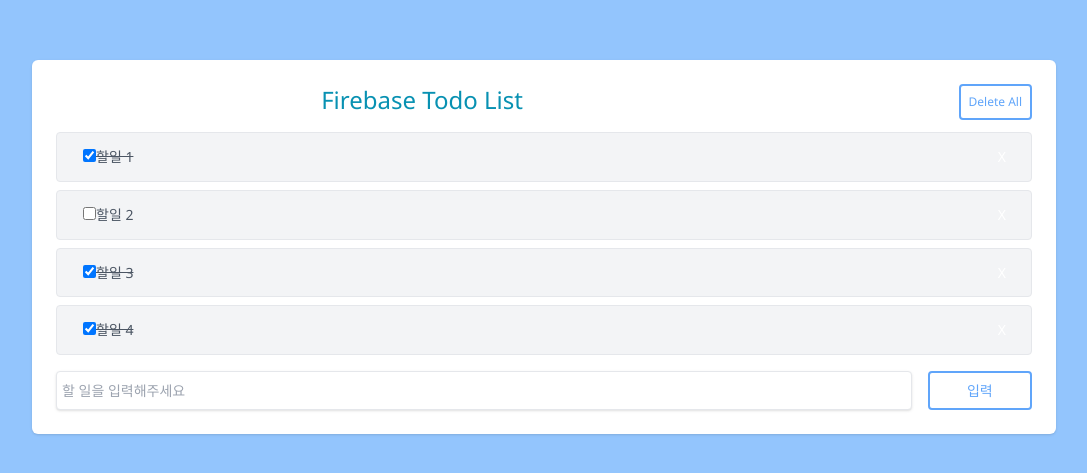
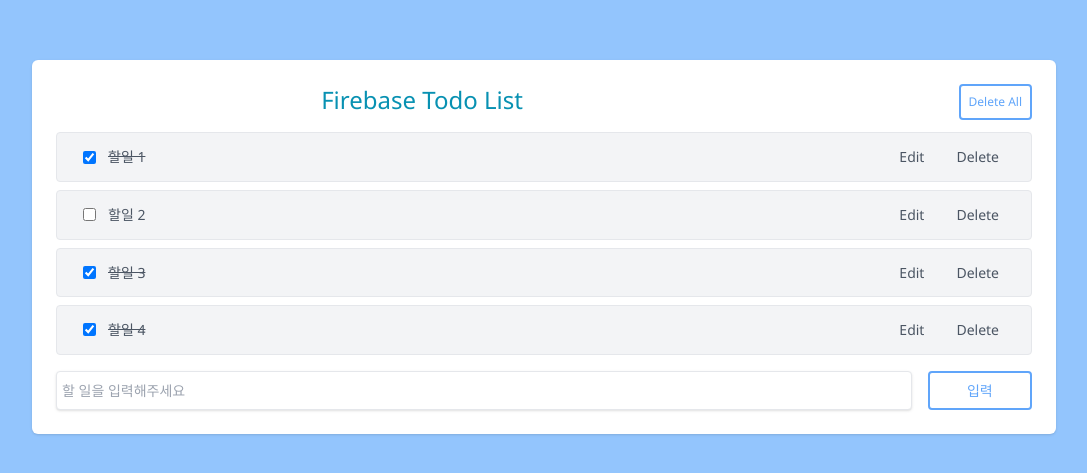
Before and after one commit to devwjdalsdl07/fb-todo, a React (Create React App) app: page / in a window 1280 px wide. Shown: the part 153-626 px from the top of the page, without its empty margins (96-1183 px from the left). Built offline with nearby package versions, Linux system fonts and the light colour scheme.

Commit message:
feat: Todo Title 수정 기능 추가

```diff
--- a/src/components/ListItem.js
+++ b/src/components/ListItem.js
@@ -1,15 +1,13 @@
-import React from "react";
+import React, { useState } from "react";
 
 const ListItem = ({ item, todoData, setTodoData }) => {
-  console.log("ListItem 랜더링", item);
-  const btnStyle = {
-    color: "#fff",
-    float: "right",
-    border: "none",
-    padding: "5px 9px",
-    borderRadius: "50%",
-    cursor: "pointer",
-  };
+  // console.log("ListItem 랜더링", item);
+
+  // 편집 상태 설정 state
+  const [isEdit, setIsEdit] = useState(false);
+  // 편집 상태 타이틀 설정 state
+  const [editTitle, setEditTitle] = useState(item.title);
+
   const getStyle = _completed => {
     return {
       padding: "10px",
@@ -17,46 +15,102 @@
     };
   };
   // 이벤트 핸들러
-  const handleClick = _id => {
-    // 전달된 ID 를 검색해서 목록에서 제거
-    // 1. 전달된 Id로 해당하는 목록 찾아서 제외
+  const handleDeleteClick = _id => {
+    // 전달된 ID를 검색해서 목록에서 제거
+    // 1. 전달된 id로 해당하는 목록 찾아서 제외
     // 2. 새로운 목록으로 갱신해서 화면 리랜더링
     // 3. 배열의 고차함수 중 filter 를 사용
     const newTodoData = todoData.filter(item => item.id !== _id);
     setTodoData(newTodoData);
   };
-  const handlecompleteChnage = _id => {
-    // 중요한 것은 음. . id에 해당하는 것만 수정하면 되지 가 아님
+  const handleEditClick = () => {
+    setIsEdit(true);
+  };
+  const handleEditChange = e => {
+    setEditTitle(e.target.value);
+  };
+  const handleCancelClick = () => {
+    setIsEdit(false);
+  };
+  const handleSaveClick = _id => {
+    let newTodoData = todoData.map(item => {
+      if (item.id === _id) {
+        item.title = editTitle;
+      }
+      return item;
+    });
+    setTodoData(newTodoData);
+    setIsEdit(false);
+  };
+
+  const handleCompleteChange = _id => {
+    // 중요한 것은 음.. id에 해당하는 것만 수정하면 되지 XXX
     // state 는 항상 새롭게 만든 내용 즉, 배열로 업데이트 해야 한다.
     // 새로운 배열을 만들어서 set 하자.
     let newTodoData = todoData.map(item => {
       if (item.id === _id) {
-        // completed 를 갱신함
+        // completed 를 갱신함.
         item.completed = !item.completed;
       }
       return item;
     });
     setTodoData(newTodoData);
   };
+
+  if (isEdit) {
+    // 편집중
     return (
       <div className="flex items-center justify-between w-full mb-2 px-4 py-1 text-gray-600 bg-gray-100 border rounded">
-      <div className="items-center" style={getStyle(item.completed)}>
+        <div className="items-center w-3/5">
+          <input
+            className="w-full px-3 py-2 mr-3 text-gray-500 rounded"
+            type="text"
+            value={editTitle}
+            onChange={handleEditChange}
+          />
+        </div>
+        <div className="items-center">
+          <button className="px-4 py-2 float-right" onClick={handleCancelClick}>
+            Cancel
+          </button>
+
+          <button
+            className="px-4 py-2 float-right"
+            onClick={() => handleSaveClick(item.id)}
+          >
+            Save
+          </button>
+        </div>
+      </div>
+    );
+  } else {
+    // 일반상태
+    return (
+      <div className="flex items-center justify-between w-full mb-2 px-4 py-1 text-gray-600 bg-gray-100 border rounded">
+        <div className="items-center flex" style={getStyle(item.completed)}>
           {/* defaultChecked : 체크박스에 기본체크 상태 설정 */}
           <input
             type="checkbox"
             defaultChecked={item.completed}
-          onChange={() => handlecompleteChnage(item.id)}
+            onChange={() => handleCompleteChange(item.id)}
           />
-        {item.title}
+          <span className="ml-3">{item.title}</span>
         </div>
         <div className="items-center">
-        <button style={btnStyle} onClick={() => handleClick(item.id)}>
-          X
+          <button
+            className="px-4 py-2 float-right"
+            onClick={() => handleDeleteClick(item.id)}
+          >
+            Delete
+          </button>
+
+          <button className="px-4 py-2 float-right" onClick={handleEditClick}>
+            Edit
           </button>
         </div>
       </div>
     );
+  }
 };
-
 // 리랜더링 최적화 적용
 export default React.memo(ListItem);
```
Also changed, not shown: .eslintrc.js. Lines whose indentation alone changed are shown as unchanged.
